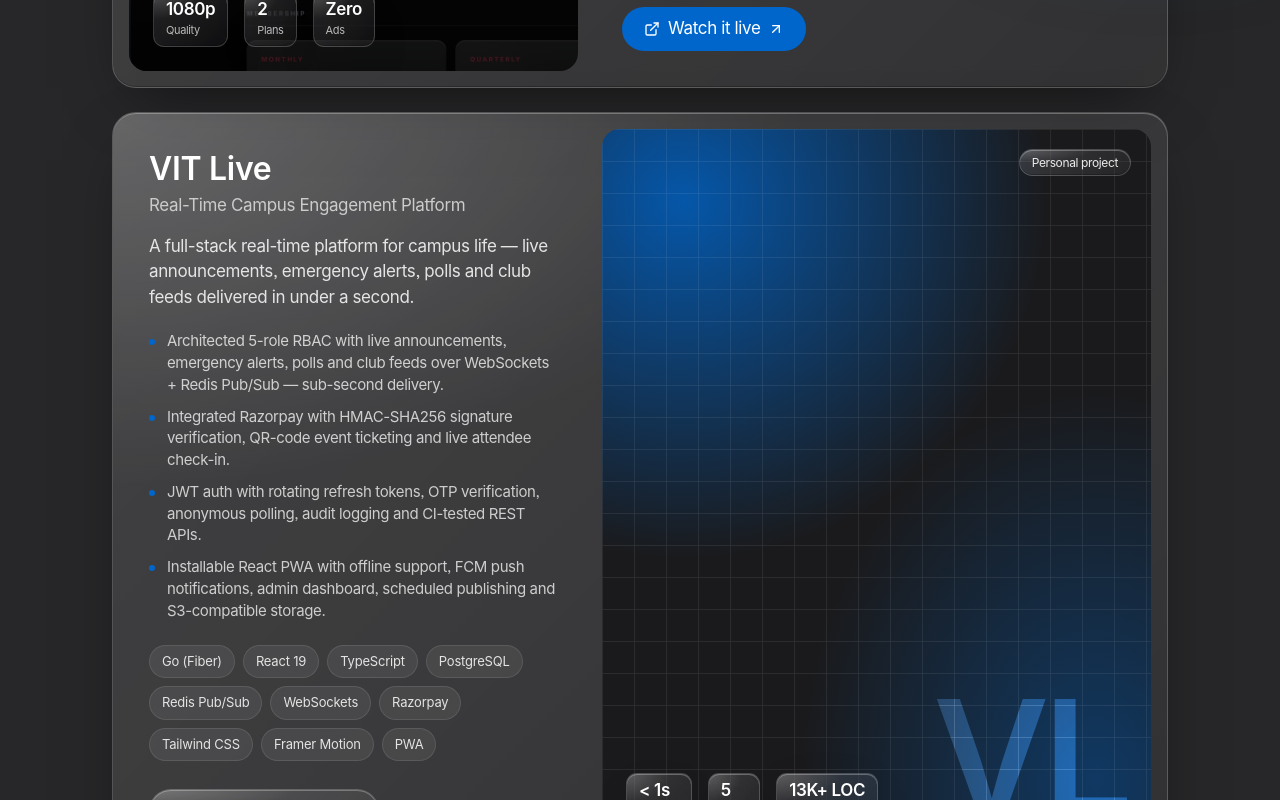
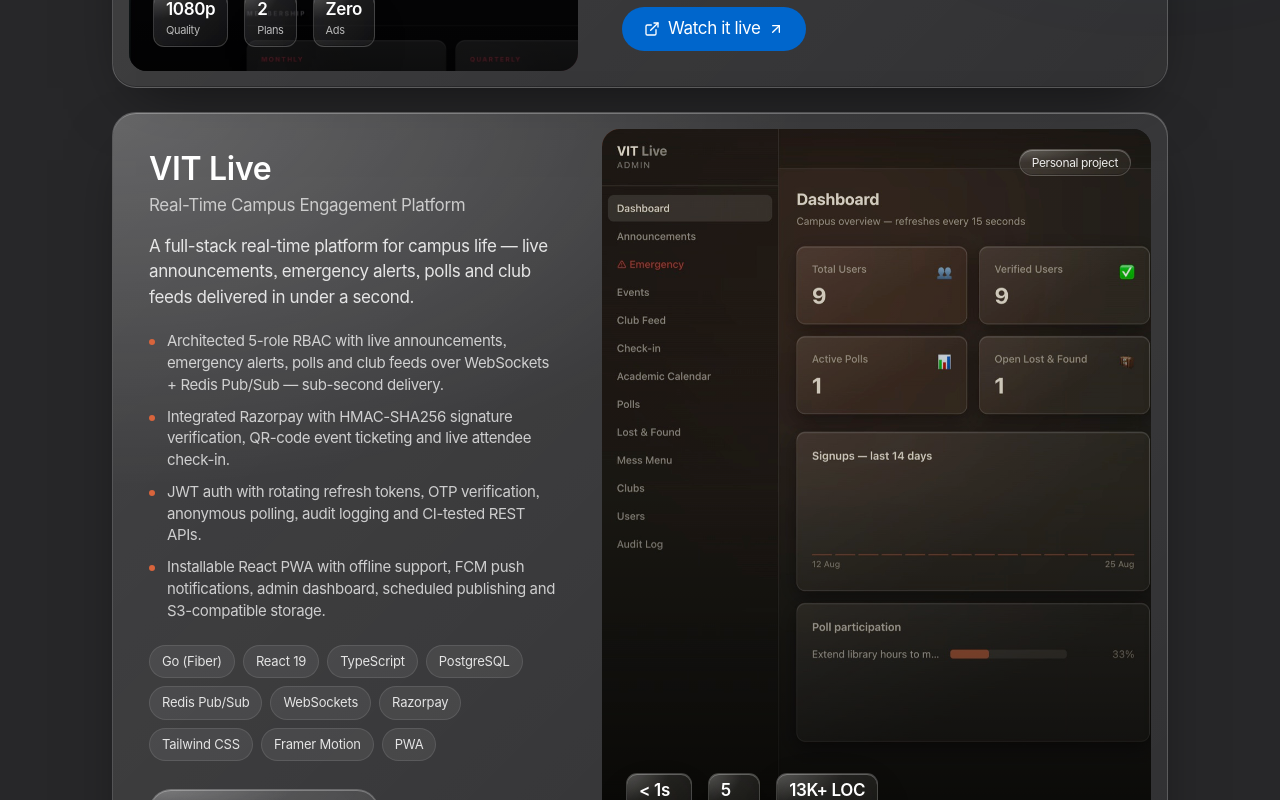
Before and after one commit to yasharyan90/myPortfolio-Web, a React (Vite) app: page / in a window 1280 px wide. Shown: the part 4000-4800 px from the top of the page. Built offline with nearby package versions, Linux system fonts and the light colour scheme.

Commit message:
feat: VIT Live admin dashboard screenshot as project cover
- public/projects/vit-live.jpg (1800px, optimized), anchored top-left
- accent tuned to the dashboard's orange (#d8643c)

Co-Authored-By: Claude Fable 5 <noreply@anthropic.com>

```diff
--- a/src/data/projects.ts
+++ b/src/data/projects.ts
@@ -53,8 +53,10 @@ export const projects: Project[] = [
     name: 'VIT Live',
     subtitle: 'Real-Time Campus Engagement Platform',
     kind: 'Personal project',
-    accent: '#0066cc',
+    accent: '#d8643c',
     monogram: 'VL',
+    cover: '/projects/vit-live.jpg',
+    coverPosition: 'left top',
     description:
       'A full-stack real-time platform for campus life — live announcements, emergency alerts, polls and club feeds delivered in under a second.',
     highlights: [
```
Also changed, not shown: public/projects/vit-live.jpg (added).
